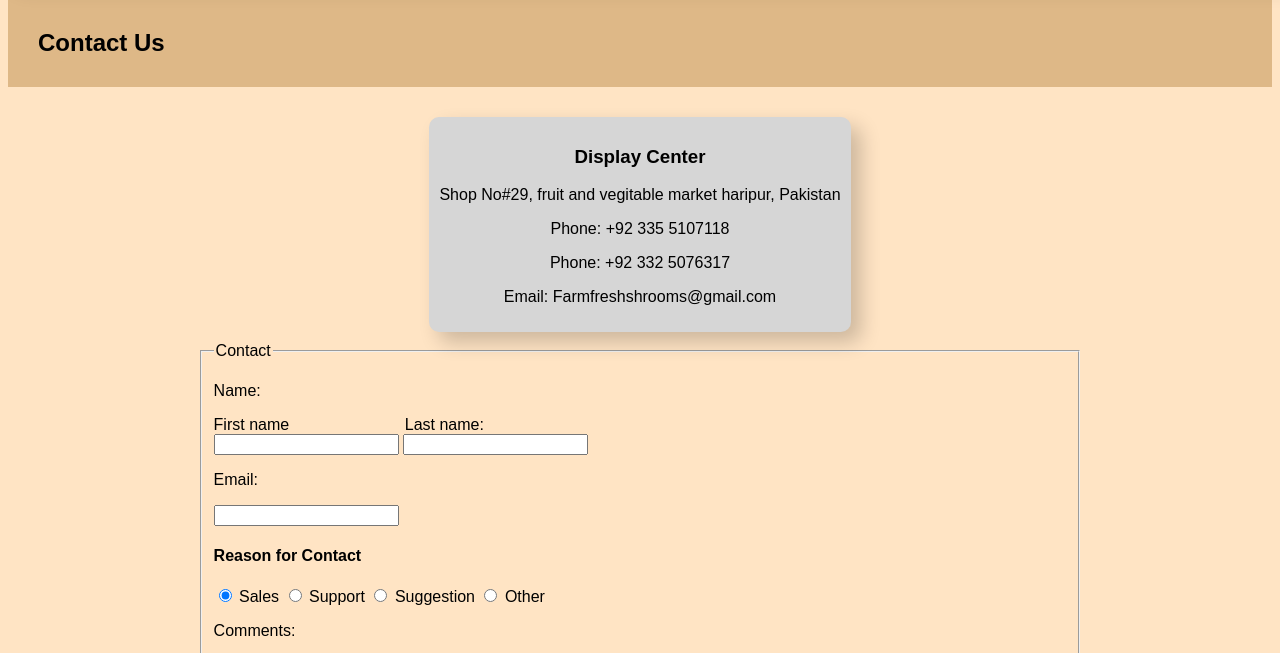
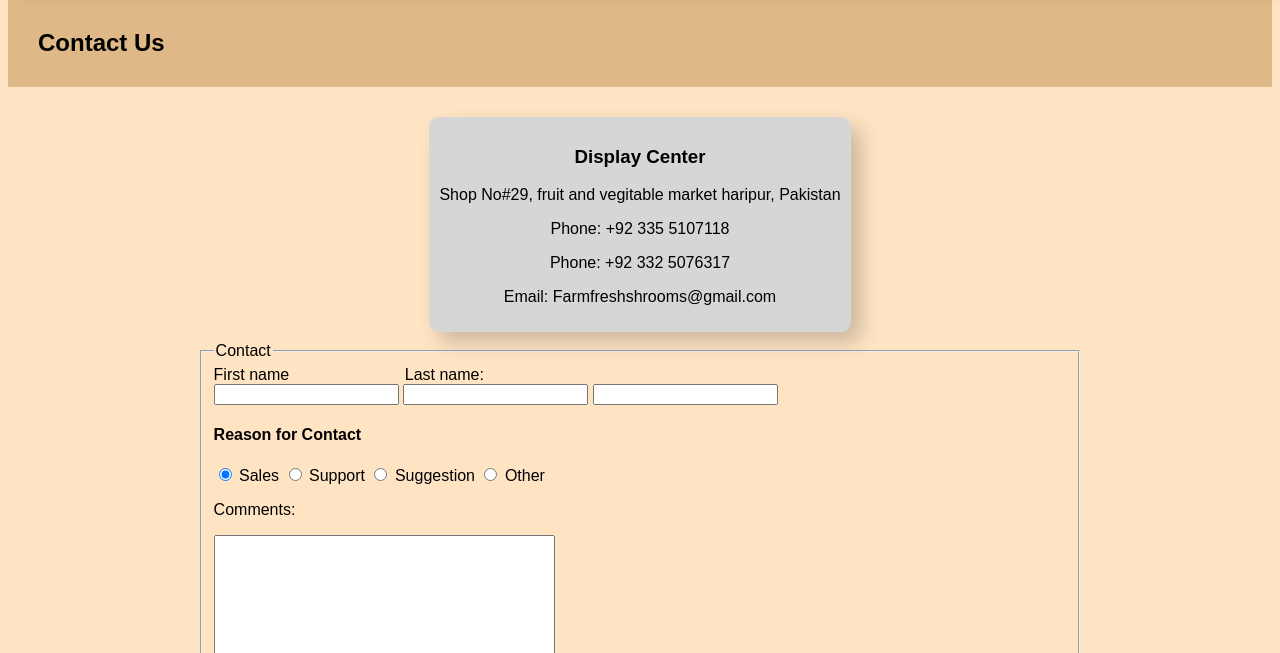
Before and after one commit to jawad2003576/jawad2003576.github.io, a plain HTML site: page contact.html in a window 1280 px wide. Shown: the part 101-754 px from the top of the page. Drawn offline with Linux system fonts and the light colour scheme.

Commit message:
Update contact.html

```diff
--- a/contact.html
+++ b/contact.html
@@ -74,7 +74,6 @@
 
           <legend>Contact</legend>
           <label for="fname">
-            <p>Name:</p>
           </label>
           <label for="fname">First name</label> &nbsp;
           &nbsp;&nbsp;&nbsp;&nbsp;&nbsp;&nbsp;&nbsp;&nbsp;&nbsp;&nbsp;&nbsp;&nbsp;&nbsp;&nbsp;&nbsp;&nbsp;&nbsp;&nbsp;&nbsp;&nbsp;&nbsp;&nbsp;
@@ -83,7 +82,6 @@
           <input type="text" id="lname" name="lname" required>
 
           <label for="email">
-            <p>Email:</p>
           </label>
           <input type="email" id="email" name="email" required>
           <br>
```
